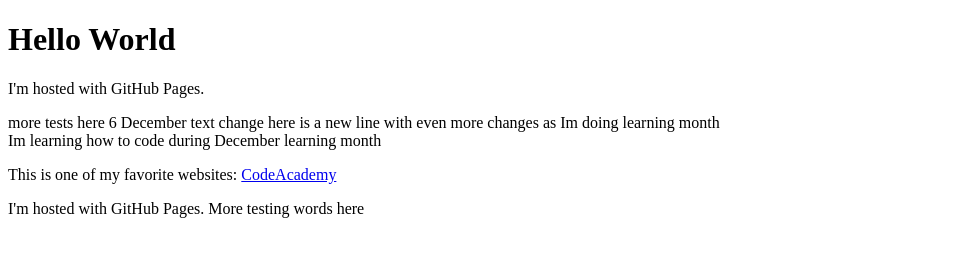
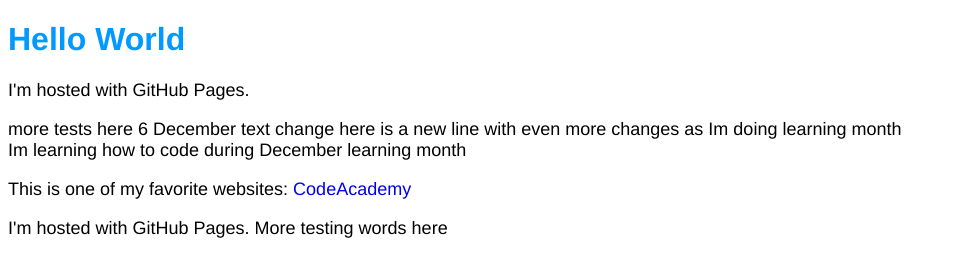
Before and after one commit to khaleedah/khaleedah.github.io, a plain HTML site: page index.html in a window 1280 px wide. Shown: the whole page, without its empty margins (0-956 px from the left). Drawn offline with Linux system fonts and the light colour scheme.

Commit message:
Referenced index to css

```diff
--- a/index.html
+++ b/index.html
@@ -1,6 +1,7 @@
 <!DOCTYPE html>
 <html>
     <head>
+        <link href="./resources/css/index.css" type="text/css" rel="stylesheet">
         <title>Hello World K</title>
       </head>
 
--- /dev/null
+++ b/resources/css/index.css
@@ -0,0 +1,19 @@
+* {
+	font-family: Helvetica, Arial, sans-serif;
+  }
+
+
+  h1 {
+	color: rgb(0,153,255);
+  }
+
+
+  p,
+  li {
+	font-size: 18px;
+  }
+
+
+  a {
+	text-decoration: none;
+  }
```
